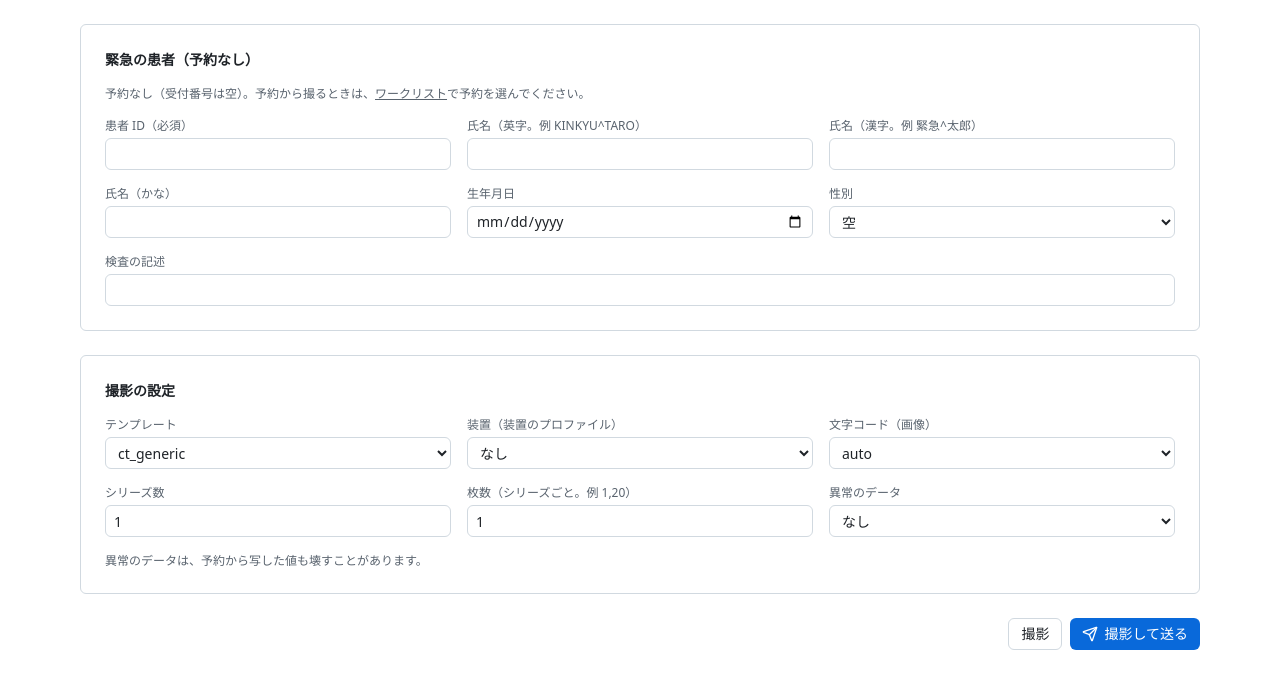
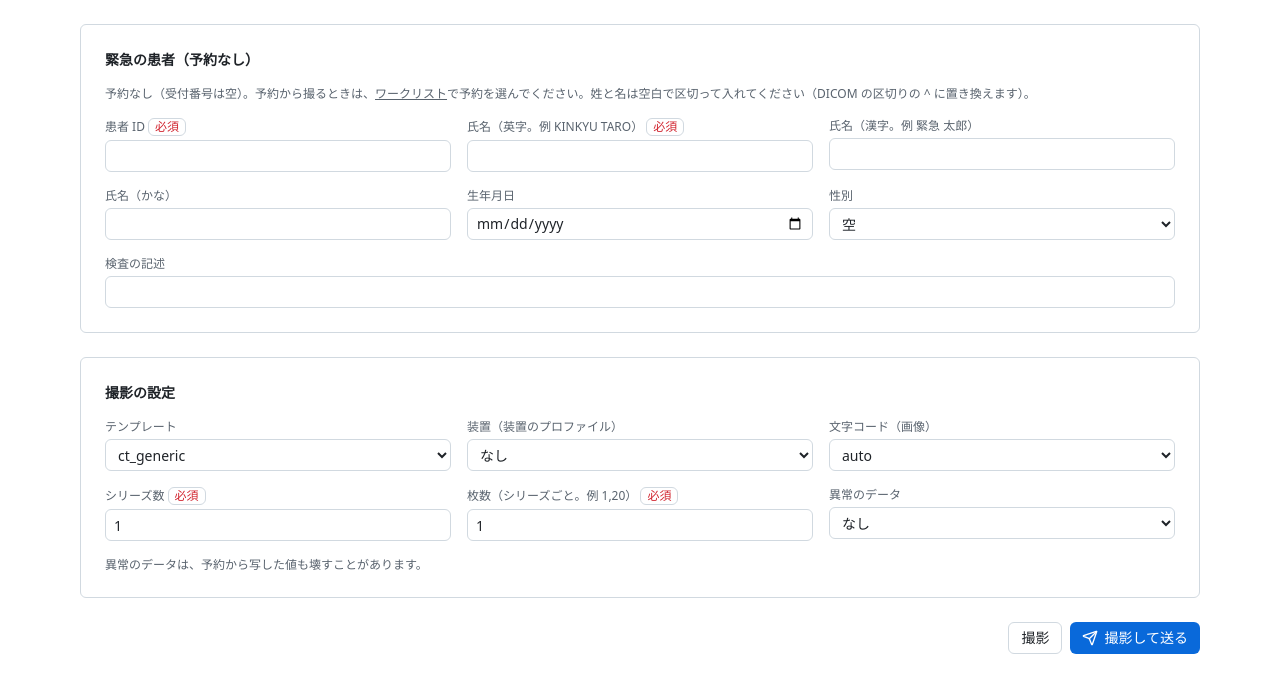
Before and after one commit to jeysunit/dicom-test-generator, a FastAPI app: page /exam in a window 1280 px wide. Shown: the part 78-771 px from the top of the page. Run offline with FastAPI, Linux system fonts and the light colour scheme; parts of the project's set-up code (start-up, migrations or seed data) failed here and were passed over.

Commit message:
feat: 画面の言葉を「取得」にし、必須の欄に印を付け、氏名の空白を ^ に置き換える
- ボタンは「ワークリストを取得」「取得し直す」。画面の文の「引く」をそろえて替えた（CLI の名前は変えない）
- 緊急の患者の患者 ID・氏名（英字）、シリーズ数・枚数に「必須」の印と required。
  氏名（英字）が空ならサーバーでも止める（ModalityService。CLI の exam --emergency も同じ）
- 氏名の3つの欄：blur で空白を ^ にする（app.js。補助）。サーバーでも同じ置き換え
  （app/core/person_name.py）。= と制御文字は断る
- 試験：置き換えの例・必須の欄の印・空や = や制御文字をサーバーで断る・空白で入れた氏名が画像に ^ で入る

Co-Authored-By: Claude Opus 5.5 <noreply@anthropic.com>

```diff
--- a/app/cli/modality_commands.py
+++ b/app/cli/modality_commands.py
@@ -121,7 +121,7 @@ def register_modality_commands(
     retry_parser.set_defaults(func=queue_retry_command)
 ZERO_ITEMS_MESSAGE = "予約はありません。条件を広げるか、緊急の患者で撮ってください"
 NON_ASCII_HINT = (
-    "日本語の条件は相手の文字コードの扱いに左右されます。患者 ID か受付番号でも引いてください"
+    "日本語の条件は相手の文字コードの扱いに左右されます。患者 ID か受付番号でも取得してください"
 )
 
 
--- a/app/modality/service.py
+++ b/app/modality/service.py
@@ -22,6 +22,7 @@ from app.core.exceptions import (
     ModalityError,
     ProfileError,
     ProfileMismatchError,
+    ValidationError,
     WorklistQueryError,
 )
 from app.core.models import (
@@ -38,6 +39,7 @@ from app.core.models import (
     WorklistItem,
 )
 from app.core.path_safety import ensure_within, safe_path_component
+from app.core.person_name import GROUP_SEPARATOR, compose_person_name
 from app.core.worklist_charset import resolve_image_character_set
 from app.core.worklist_mapping import (
     build_carrier_patient,
@@ -228,6 +230,14 @@ class ModalityService:
 
     # --- 撮影 -----------------------------------------------------------
 
+    @staticmethod
+    def emergency_person_name(alphabetic: str, ideographic: str, phonetic: str) -> str:
+        """手で入れた3つの氏名の欄を PN にする。空白は `^` にする（spec/12 の 10.5）.
+
+        画面のスクリプトの置き換えは補助で、ここで必ず同じ置き換えをする。
+        """
+        return compose_person_name(alphabetic, ideographic, phonetic)
+
     def image_character_set(
         self, worklist_character_set: list[str] | None, choice: str | None = None
     ) -> list[str]:
@@ -312,6 +322,12 @@ class ModalityService:
             emergency_patient = request.emergency_patient
             if emergency_patient is None:
                 raise ConfigurationError("emergency_patient is required for an emergency exam")
+            if not emergency_patient.patient_name.split(GROUP_SEPARATOR, 1)[0].strip():
+                # 緊急の患者の氏名（英字）は必須（spec/12 の 10.5）。画面と CLI の両方に効く
+                raise ValidationError(
+                    "緊急の患者の氏名（英字）は必須です",
+                    {"patient_id": emergency_patient.patient_id},
+                )
             character_set = resolve_image_character_set(
                 choice, None, self.config.character_set_fallback
             )
--- a/app/web/routes/exam.py
+++ b/app/web/routes/exam.py
@@ -113,7 +113,10 @@ def exam_run(
         if mode == MODE_EMERGENCY:
             emergency_patient = ScheduledPatient(
                 patient_id=patient_id.strip(),
-                patient_name=_person_name(name_alphabetic, name_ideographic, name_phonetic),
+                # 空白を ^ にする置き換えはサーバーの側で必ず行う（スクリプトは補助。10.5）
+                patient_name=service.emergency_person_name(
+                    name_alphabetic, name_ideographic, name_phonetic
+                ),
                 birth_date=birth_date.replace("-", "").strip(),
                 sex=sex,
             )
@@ -175,14 +178,6 @@ def _blocker(
     return ""
 
 
-def _person_name(alphabetic: str, ideographic: str, phonetic: str) -> str:
-    """英字・漢字・かなを PN の `=` 区切りにする。後ろの空の群は付けない."""
-    groups = [alphabetic.strip(), ideographic.strip(), phonetic.strip()]
-    while groups and not groups[-1]:
-        groups.pop()
-    return "=".join(groups)
-
-
 def _parse_images(images: str, series: str) -> list[int]:
     """CLI の `-s`・`-i` と同じ決まり（数はシリーズ数と同じ・1以上）."""
     try:
--- a/app/web/routes/worklist.py
+++ b/app/web/routes/worklist.py
@@ -28,7 +28,7 @@ STATION_OWN = "own"
 STATION_ANY = "any"
 ZERO_ITEMS_MESSAGE = "予約はありません。条件を広げるか、緊急の患者で撮ってください"
 NON_ASCII_HINT = (
-    "日本語の条件は相手の文字コードの扱いに左右されます。患者 ID か受付番号でも引いてください"
+    "日本語の条件は相手の文字コードの扱いに左右されます。患者 ID か受付番号でも取得してください"
 )
 PARTIAL_MESSAGE = "途中まで（相手が返し続けたため C-CANCEL を送った）"
 FormStr = Annotated[str, Form()]
@@ -101,14 +101,14 @@ def worklist_refresh(request: Request, key: FormStr = "") -> HTMLResponse:
     try:
         service.refresh_item(key)
     except DICOMGeneratorError as exc:
-        # 引き直せなくても一覧は消さず、上に理由を出す（10.3 の知らせ）
+        # 取得し直せなくても一覧は消さず、上に理由を出す（10.3 の知らせ）
         error = error_text(exc)
     try:
         state = service.last_worklist_state()
     except DICOMGeneratorError as exc:
         return render_error(request, exc)
     results = _results(
-        request, state, state.partial, selected=key, notice="" if error else "引き直しました"
+        request, state, state.partial, selected=key, notice="" if error else "取得し直しました"
     )
     results["error"] = error
     return render(request, "_worklist_results.html", oob_band=True, results=results)
--- a/app/web/static/app.js
+++ b/app/web/static/app.js
@@ -25,4 +25,15 @@
       });
     }
   });
+
+  // 氏名の欄：カーソルが離れたら空白を ^ にする（spec/12 の 10.5）。補助で、
+  // サーバーの側でも同じ置き換えをする（app/core/person_name.py）。
+  // JavaScript の \s は全角の空白（U+3000）も含む。
+  document.addEventListener("focusout", function (event) {
+    var input = event.target;
+    if (!(input instanceof HTMLInputElement) || !input.hasAttribute("data-person-name")) {
+      return;
+    }
+    input.value = input.value.trim().replace(/\s*\^\s*/g, "^").replace(/\s+/g, "^");
+  });
 })();
--- a/app/web/templates/_worklist_results.html
+++ b/app/web/templates/_worklist_results.html
@@ -6,7 +6,7 @@
 {% with error = results.error %}{% include "_notice.html" %}{% endwith %}
 {% endif %}
 {% if not results.queried %}
-<p class="text-label">まだ引いていません。条件を選んで「引く」を押してください。</p>
+<p class="text-label">まだ取得していません。条件を選んで「ワークリストを取得」を押してください。</p>
 {% elif not results.rows %}
 <div class="panel space-y-3">
   <p>{{ results.zero_message }}</p>
@@ -50,12 +50,12 @@
     </table>
   </div>
   <div class="flex flex-wrap items-center gap-3">
-    <span class="text-xs text-label">{{ results.rows|length }} 件（{{ results.queried_at }} に引いた）</span>
+    <span class="text-xs text-label">{{ results.rows|length }} 件（{{ results.queried_at }} に取得）</span>
     {% if results.partial_message %}<span role="status" class="text-xs text-danger">{{ results.partial_message }}</span>{% endif %}
     <div class="ml-auto flex flex-wrap gap-2">
       <a class="btn btn-ghost" href="/exam">緊急の患者で撮る</a>
       <button type="button" class="btn btn-outline" hx-post="/worklist/refresh" hx-include="#pick" hx-target="#results">
-        <span class="icon icon-refresh-cw" aria-hidden="true"></span>この予約を引き直す
+        <span class="icon icon-refresh-cw" aria-hidden="true"></span>取得し直す
       </button>
       <button type="submit" class="btn btn-primary">選んで撮影へ</button>
     </div>
--- a/app/web/templates/exam.html
+++ b/app/web/templates/exam.html
@@ -34,29 +34,29 @@
       {% endfor %}
     </ul>
     {% endif %}
-    <p class="mt-4 text-xs text-label">値を直すときは RIS の側で直し、ワークリストで「この予約を引き直す」を押してください。</p>
+    <p class="mt-4 text-xs text-label">値を直すときは RIS の側で直し、ワークリストで「取得し直す」を押してください。</p>
   </section>
   {% else %}
   <input type="hidden" name="mode" value="emergency">
   <section class="panel">
     <h2 class="panel-title">緊急の患者（予約なし）</h2>
-    <p class="mb-4 text-xs text-label">予約なし（受付番号は空）。予約から撮るときは、<a class="link" href="/worklist">ワークリスト</a>で予約を選んでください。</p>
+    <p class="mb-4 text-xs text-label">予約なし（受付番号は空）。予約から撮るときは、<a class="link" href="/worklist">ワークリスト</a>で予約を選んでください。姓と名は空白で区切って入れてください（DICOM の区切りの ^ に置き換えます）。</p>
     <div class="grid gap-4 sm:grid-cols-3">
       <label class="field">
-        <span class="field-label">患者 ID（必須）</span>
-        <input type="text" name="patient_id" class="input" maxlength="16" required>
+        <span class="field-label">患者 ID <span class="badge text-danger">必須</span></span>
+        <input type="text" name="patient_id" class="input" maxlength="16" required aria-required="true">
       </label>
       <label class="field">
-        <span class="field-label">氏名（英字。例 KINKYU^TARO）</span>
-        <input type="text" name="name_alphabetic" class="input" maxlength="64" required>
+        <span class="field-label">氏名（英字。例 KINKYU TARO） <span class="badge text-danger">必須</span></span>
+        <input type="text" name="name_alphabetic" class="input" maxlength="64" data-person-name required aria-required="true">
       </label>
       <label class="field">
-        <span class="field-label">氏名（漢字。例 緊急^太郎）</span>
-        <input type="text" name="name_ideographic" class="input" maxlength="64">
+        <span class="field-label">氏名（漢字。例 緊急 太郎）</span>
+        <input type="text" name="name_ideographic" class="input" maxlength="64" data-person-name>
       </label>
       <label class="field">
         <span class="field-label">氏名（かな）</span>
-        <input type="text" name="name_phonetic" class="input" maxlength="64">
+        <input type="text" name="name_phonetic" class="input" maxlength="64" data-person-name>
       </label>
       <label class="field">
         <span class="field-label">生年月日</span>
@@ -98,12 +98,12 @@
         </select>
       </label>
       <label class="field">
-        <span class="field-label">シリーズ数</span>
-        <input type="number" name="series" value="1" min="1" max="99" class="input" required>
+        <span class="field-label">シリーズ数 <span class="badge text-danger">必須</span></span>
+        <input type="number" name="series" value="1" min="1" max="99" class="input" required aria-required="true">
       </label>
       <label class="field">
-        <span class="field-label">枚数（シリーズごと。例 1,20）</span>
-        <input type="text" name="images" value="1" class="input" required>
+        <span class="field-label">枚数（シリーズごと。例 1,20） <span class="badge text-danger">必須</span></span>
+        <input type="text" name="images" value="1" class="input" required aria-required="true">
       </label>
       <label class="field">
         <span class="field-label">異常のデータ</span>
--- a/app/web/templates/worklist.html
+++ b/app/web/templates/worklist.html
@@ -44,7 +44,7 @@
     </label>
     <div class="flex items-end justify-end sm:col-span-2">
       <button type="submit" class="btn btn-outline">
-        <span class="icon icon-search" aria-hidden="true"></span>引く
+        <span class="icon icon-search" aria-hidden="true"></span>ワークリストを取得
       </button>
     </div>
   </form>
```
Also changed, not shown: app/core/person_name.py (added, +41 -0 lines), tests/core/test_person_name.py (added, +40 -0 lines), tests/modality/test_service_web_support.py (+20 -0 lines), tests/web/test_flow.py (+7 -4 lines), tests/web/test_pages.py (+75 -2 lines), tests/web_helpers.py (+1 -1 lines).
